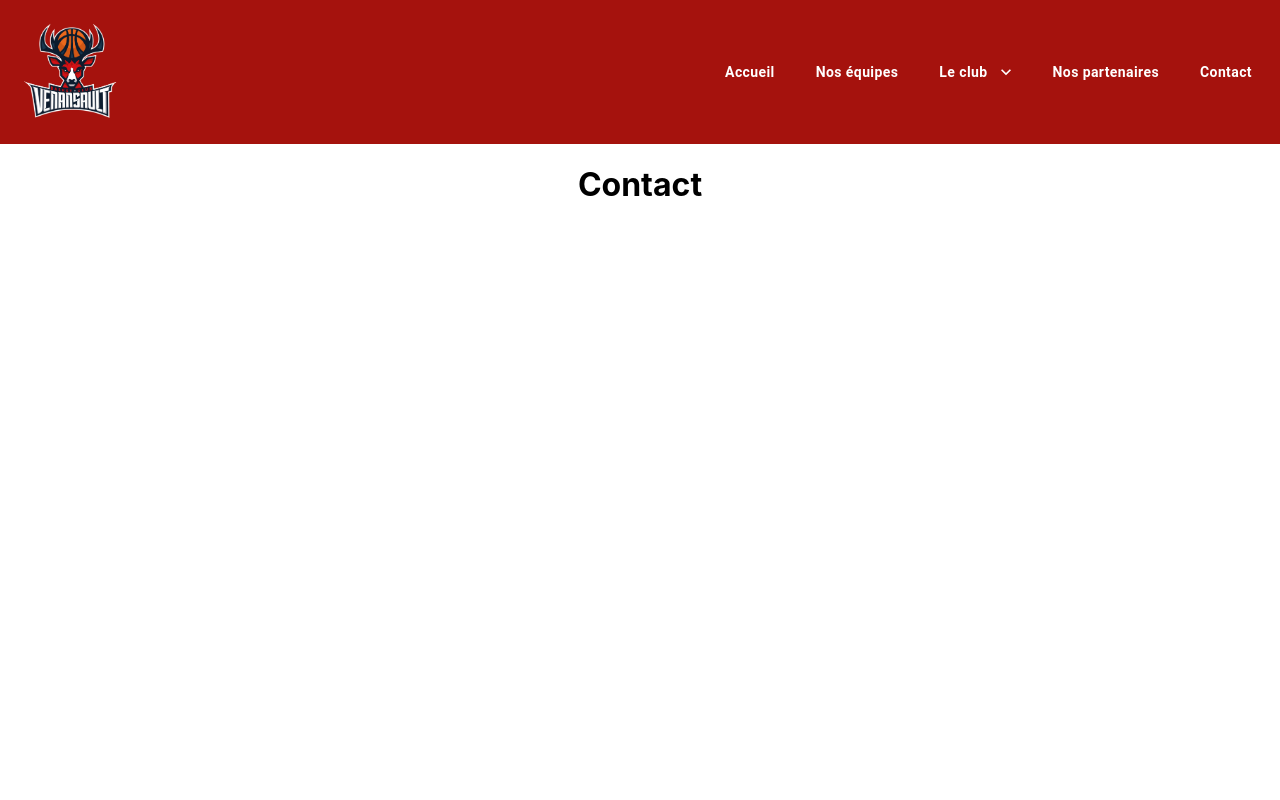
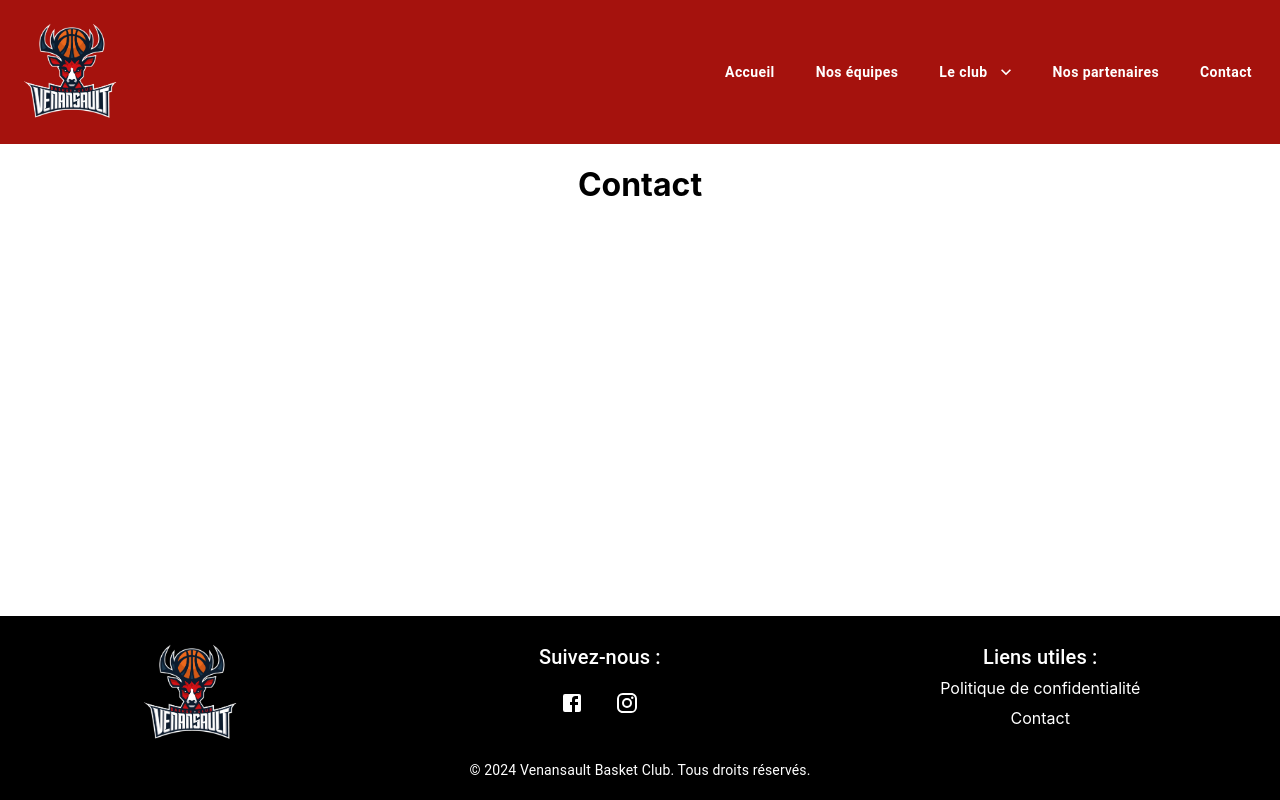
Before and after one commit to Mathis-Bsnrd/vbc-website, a React (Create React App) app: page /contact in a window 1280 px wide. Built offline with nearby package versions, Linux system fonts and the light colour scheme.

Commit message:
create footer with logo, social networks and useful links

```diff
--- a/src/App.js
+++ b/src/App.js
@@ -7,6 +7,7 @@ import Partners from "./components/Partners/Partners";
 import Teams from "./components/Teams/Teams";
 import TeamDetail from "./components/TeamDetail/TeamDetail";
 import NewsDetail from "./components/NewsDetail/NewsDetail";
+import Footer from "./components/Footer/Footer";
 
 function App() {
   return (
@@ -23,7 +24,6 @@ function AppRouter() {
     <Router>
       <div className="App">
         <Header />
-
         <Routes>
           <Route path="/" element={<App />} />
           <Route path="/teams" element={<Teams />} />
@@ -37,6 +37,7 @@ function AppRouter() {
           <Route path="/partners" element={<Partners />} />
           <Route path="/contact" element={<h1>Contact</h1>} />
         </Routes>
+        <Footer />
       </div>
     </Router>
   );
--- /dev/null
+++ b/src/components/Footer/Footer.css
@@ -0,0 +1,58 @@
+.footer {
+  width: 100%;
+  background-color: black;
+  color: white;
+  padding: 20px 0;
+  text-align: center;
+  position: absolute;
+  bottom: 0;
+}
+
+.footer-content {
+  display: flex;
+  justify-content: space-around;
+  align-items: flex-start;
+  flex-wrap: wrap;
+  padding: 5px 0;
+}
+
+
+.footer-logo img {
+  max-width: 100px;
+  height: auto;
+  margin-right: 20px;
+}
+
+.footer-social {
+  display: flex;
+  flex-direction: column;
+  align-items: center;
+}
+
+.social-icons {
+  margin-top: 10px;
+  display: flex;
+  justify-content: center;
+  gap: 15px;
+}
+
+.footer-links {
+  display: flex;
+  flex-direction: column;
+  align-items: center;
+}
+
+.footer-link {
+  color: white;
+  text-decoration: none;
+  margin: 5px 0;
+  transition: color 0.3s ease;
+}
+
+.footer-link:hover {
+  color: #A5120D;
+}
+
+.footer-copyright {
+  margin-top: 10px;
+}
--- /dev/null
+++ b/src/components/Footer/Footer.js
@@ -0,0 +1,63 @@
+import React from "react";
+import "./Footer.css";
+import { Link } from "react-router-dom";
+import logo from "../../logo-vbc.png";
+import { Facebook, Instagram } from "@mui/icons-material";
+import { Box, IconButton, Typography } from "@mui/material";
+
+const Footer = () => {
+  return (
+    <footer className="footer">
+      <div className="footer-content">
+        <div className="footer-logo">
+          <img src={logo} alt="Logo VBC" />
+        </div>
+
+        <div className="footer-social">
+          <Typography variant="h6" className="footer-title">
+            Suivez-nous :
+          </Typography>
+          <Box className="social-icons">
+            <IconButton
+              component="a"
+              href="https://www.facebook.com/VenansaultBasketClub/"
+              target="_blank"
+              aria-label="Facebook"
+            >
+              <Facebook sx={{ color: "white" }} />
+            </IconButton>
+            <IconButton
+              component="a"
+              href="https://www.instagram.com/venansaultbasketclub/"
+              target="_blank"
+              aria-label="Instagram"
+            >
+              <Instagram sx={{ color: "white" }} />
+            </IconButton>
+          </Box>
+        </div>
+
+        <div className="footer-links">
+          <Typography variant="h6" className="footer-title">
+            Liens utiles :
+          </Typography>
+          <Link to="/privacy-policy" className="footer-link">
+            Politique de confidentialité
+          </Link>
+          <Link to="/contact" className="footer-link">
+            Contact
+          </Link>
+        </div>
+      </div>
+
+      <div className="footer-copyright">
+        <Typography variant="body2" sx={{ color: "white" }}>
+          &copy; {new Date().getFullYear()} Venansault Basket Club. Tous droits
+          réservés.
+        </Typography>
+      </div>
+    </footer>
+  );
+};
+
+export default Footer;
```
Also changed, not shown: 1 other file (tests, documents, lock files or other folders).
